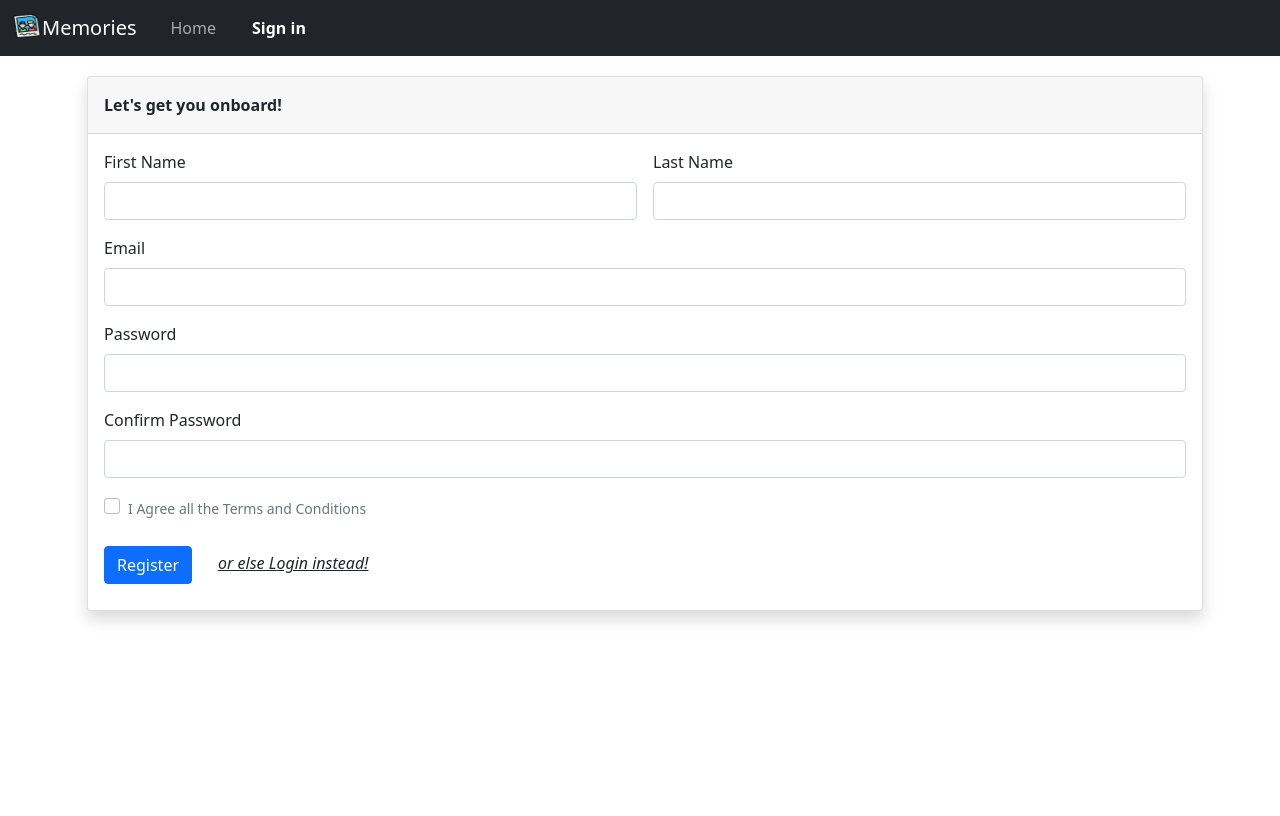
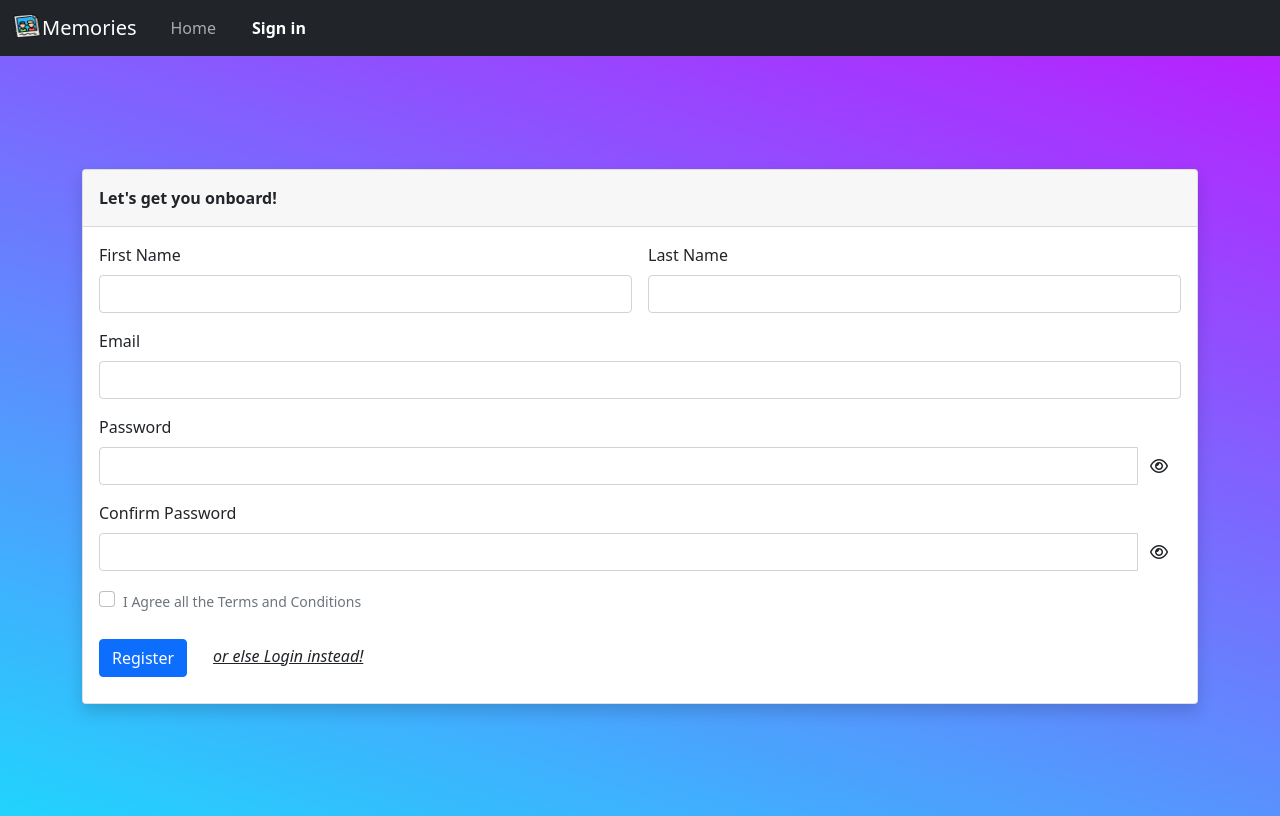
Before and after one commit to iamshubhamjangle/Memories, a React (Vite) app in the folder client/: page /auth in a window 1280 px wide. Both pictures are taken after a click on the element "or else SignUp instead!". Built offline with nearby package versions, Linux system fonts and the light colour scheme; no server answers.

Commit message:
added G OAuth

```diff
--- a/client/package.json
+++ b/client/package.json
@@ -9,6 +9,7 @@
     "preview": "vite preview"
   },
   "dependencies": {
+    "@react-oauth/google": "^0.5.1",
     "@reduxjs/toolkit": "^1.9.1",
     "axios": "^1.2.1",
     "jwt-decode": "^3.1.2",
--- a/client/src/components/Auth/Auth.jsx
+++ b/client/src/components/Auth/Auth.jsx
@@ -1,16 +1,25 @@
 import React, { useState } from "react";
+import "./styles.css";
 
 function Auth() {
   const [isSignIn, setIsSignIn] = useState(true);
+  const [hidePassword, setHidePassword] = useState(true);
+
+  const handleTogglePasswordVisibility = () => {
+    setHidePassword(!hidePassword);
+  };
 
   return (
+    <div id="Auth-container" className="d-flex align-items-center">
       <div className="container">
-      <div className="card w-100 shadow">
+        <div className="card w-100 m-0 shadow">
           <div className="card-header p-3">
             {isSignIn && (
               <span className="fw-bold">Signin & Let's get this started!</span>
             )}
-          {!isSignIn && <span className="fw-bold">Let's get you onboard!</span>}
+            {!isSignIn && (
+              <span className="fw-bold">Let's get you onboard!</span>
+            )}
           </div>
           <form className="card-body p-3">
             {!isSignIn && (
@@ -54,18 +63,46 @@ function Auth() {
               <label htmlFor="password" className="form-label">
                 Password
               </label>
-            <input type="password" className="form-control" id="password" />
+              <div className=" input-group">
+                <input
+                  type={hidePassword && "password"}
+                  className="form-control"
+                  id="password"
+                />
+                <button
+                  className="btn"
+                  type="button"
+                  id="hide-password"
+                  onClick={() => handleTogglePasswordVisibility()}
+                >
+                  {hidePassword && <i className="fa-regular fa-eye"></i>}
+                  {!hidePassword && <i className="fa-regular fa-eye-slash"></i>}
+                </button>
+              </div>
             </div>
             {!isSignIn && (
               <div className="mb-3">
-              <label htmlFor="confirmPassword" className="form-label">
+                <label htmlFor="confirm-password" className="form-label">
                   Confirm Password
                 </label>
+                <div className="input-group">
                   <input
-                type="password"
+                    type={hidePassword && "password"}
                     className="form-control"
-                id="confirmPassword"
+                    id="confirm-password"
                   />
+                  <button
+                    className="btn"
+                    type="button"
+                    id="hide-confirm-password"
+                    onClick={() => handleTogglePasswordVisibility()}
+                  >
+                    {hidePassword && <i className="fa-regular fa-eye"></i>}
+                    {!hidePassword && (
+                      <i className="fa-regular fa-eye-slash"></i>
+                    )}
+                  </button>
+                </div>
               </div>
             )}
             {!isSignIn && (
@@ -97,6 +134,7 @@ function Auth() {
           </form>
         </div>
       </div>
+    </div>
   );
 }
 
--- /dev/null
+++ b/client/src/components/Auth/styles.css
@@ -0,0 +1,12 @@
+confirm-password + .btn:focus,
+.btn:active {
+  outline: none !important;
+  box-shadow: none;
+}
+
+#Auth-container {
+  height: 95vh;
+  width: 100%;
+  background-color: #21d4fd;
+  background-image: linear-gradient(19deg, #21d4fd 0%, #b721ff 100%);
+}
--- a/client/src/components/Posts/Post/Post.jsx
+++ b/client/src/components/Posts/Post/Post.jsx
@@ -49,19 +49,23 @@ function Post({ post }) {
       {/* Card Body */}
       <div className="card-body">
         {/* tags */}
-        {post.tags.map((tag, idx) => {
-          return (
-            <span key={idx} id="idx" className="fw-light fst-italic">
-              #{tag + " "}
-            </span>
-          );
-        })}
+        <div className="post-tags">
+          <div className="d-flex">
+            {post.tags.map((tag, idx) => {
+              return (
+                <span key={idx} id="idx" className="fw-light fst-italic me-1">
+                  #{tag}
+                </span>
+              );
+            })}
+          </div>
+        </div>
 
         {/* title */}
         <h5 className="card-title fw-bold my-2">{post.title}</h5>
 
         {/* body */}
-        <p className="card-text">{post.message}</p>
+        <p className="card-text post-body-text">{post.message}</p>
 
         {/* Actions */}
         <div className="d-flex">
--- a/client/src/components/Posts/Post/styles.css
+++ b/client/src/components/Posts/Post/styles.css
@@ -6,3 +6,35 @@
 #likePostIcon {
   color: rgb(221, 7, 7);
 }
+
+.post-body-text {
+  overflow: hidden;
+  text-overflow: ellipsis;
+  display: -webkit-box;
+  line-clamp: 3; /* number of lines to show */
+  -webkit-line-clamp: 3; /* number of lines to show */
+  -webkit-box-orient: vertical;
+}
+
+.post-tags {
+  overflow-x: auto;
+  overflow-y: hidden;
+}
+
+.post-tags::-webkit-scrollbar {
+  height: 5px;
+}
+
+.post-tags::-webkit-scrollbar-thumb {
+  border-radius: 20px;
+  background: rgb(179, 179, 179);
+}
+
+/* .post-tags {
+  overflow-x: auto;
+  overflow-y: hidden;
+}
+
+.post-tags::-webkit-scrollbar {
+  display: none;
+} */
--- a/client/src/index.jsx
+++ b/client/src/index.jsx
@@ -4,11 +4,14 @@ import { Provider } from "react-redux";
 import { BrowserRouter } from "react-router-dom";
 import App from "./App.jsx";
 import store from "./store/store.js";
+import { GoogleOAuthProvider } from "@react-oauth/google";
 
 ReactDOM.createRoot(document.getElementById("root")).render(
   <Provider store={store}>
-    <BrowserRouter>
-      <App />
-    </BrowserRouter>
+    <GoogleOAuthProvider clientId={import.meta.env.VITE_GOOGLE_CLIENT_ID}>
+      <BrowserRouter>
+        <App />
+      </BrowserRouter>
+    </GoogleOAuthProvider>
   </Provider>
 );
```
Also changed, not shown: 1 other file (tests, documents, lock files or other folders). Lines whose indentation alone changed are shown as unchanged.
